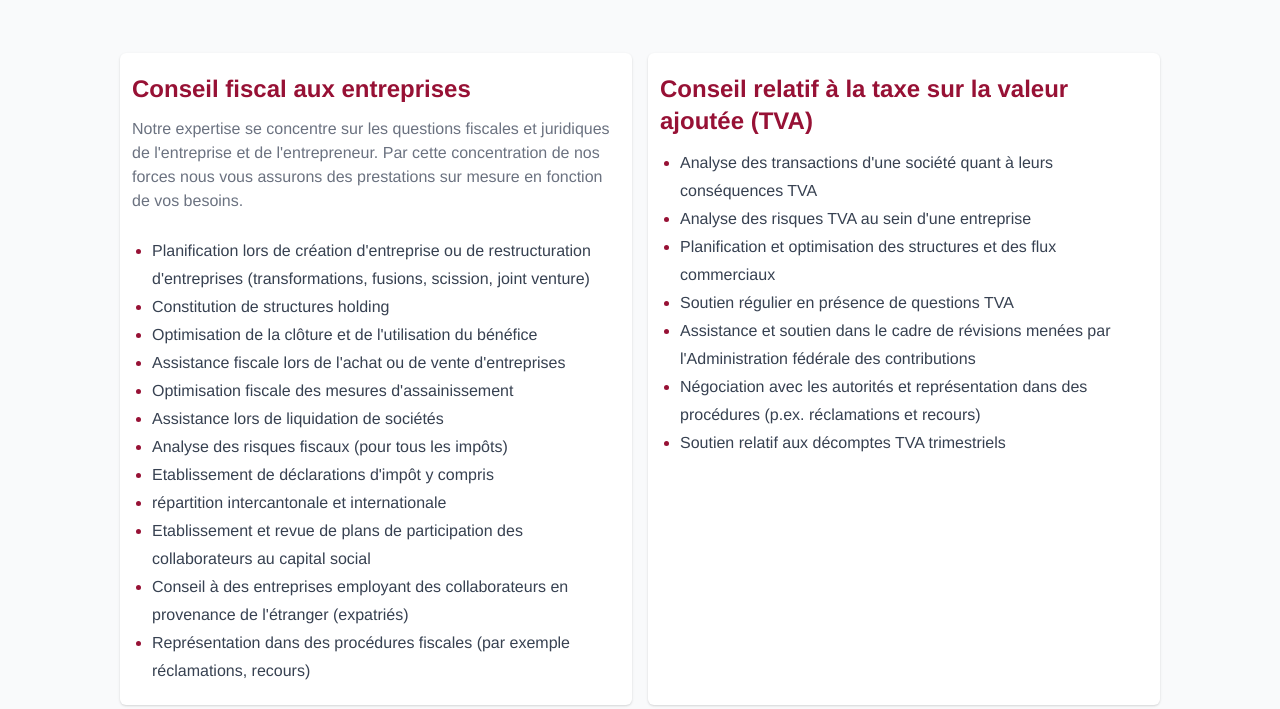
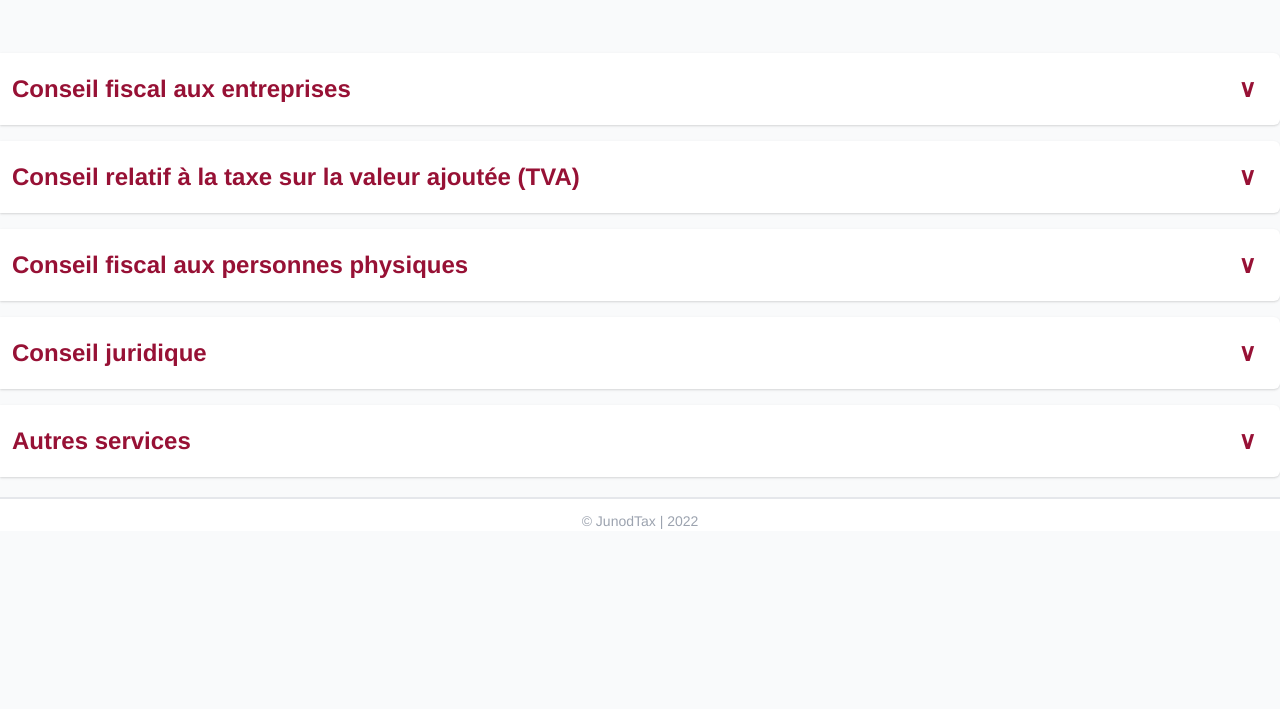
Before and after one commit to tomasluque/law-static, a plain HTML site: page private/prestations.html in a window 1280 px wide. Shown: the part 311-1020 px from the top of the page. After the commit the page ends 854 px from the top, so only its background shows below. Drawn offline with nearby package versions, Linux system fonts and the light colour scheme.

Commit message:
Update prestations page

```diff
--- a/private/prestations.html
+++ b/private/prestations.html
@@ -31,21 +31,20 @@
             <div class="container mx-auto my-12">
                 <h1 class="text-4xl custom-title-font font-bold">Nos prestations</h1>
             </div>
-            <div class="container mx-auto">
-                <div class="flex flex-wrap justify-center">
-                    <div class="m-2 w-2/5 rounded-md bg-white flex justify-center shadow">
-                        <div class="flex flex-col auto-rows-max px-3 py-5">
-                            <h1 class="text-2xl font-bold main-color-text mb-3">Conseil fiscal aux entreprises</h1>
-                            <div class="flex-1">
-                                <p class="text-gray-500 mb-6">
+            <div class="container flex flex-col justify-center items-center mx-auto">
+                <div class="m-2 w-full rounded-r-md bg-white flex shadow">
+                    <div class="w-full flex flex-col auto-rows-max px-3 py-5 accordion">
+                        <h1 class="text-2xl font-bold main-color-text">Conseil fiscal aux entreprises <span class="arrow float-right mr-3">∨</span></h1>
+                        <div class="flex-1 panel">
+                            <p class="text-gray-500 px-3 py-5">
                                 Notre expertise se concentre sur les questions fiscales et juridiques de l'entreprise et de l'entrepreneur. Par cette
                                 concentration de nos forces nous vous assurons des prestations sur mesure en fonction de vos besoins.
                             </p>
-                                <ol class="list-disc pl-5 main-color-text leading-7">
+                            <ol class="list-disc pl-6 pb-3 main-color-text leading-7">
                                 <li>
                                     <span class="main-color-text-black"
-                                            >Planification lors de création d'entreprise ou de restructuration d'entreprises (transformations, fusions,
-                                            scission, joint venture)
+                                        >Planification lors de création d'entreprise ou de restructuration d'entreprises (transformations, fusions, scission,
+                                        joint venture)
                                     </span>
                                 </li>
                                 <li>
@@ -83,19 +82,19 @@
                                     </span>
                                 </li>
                                 <li>
-                                        <span class="main-color-text-black"
-                                            >Représentation dans des procédures fiscales (par exemple réclamations, recours)
-                                        </span>
+                                    <span class="main-color-text-black">Représentation dans des procédures fiscales (par exemple réclamations, recours) </span>
                                 </li>
                             </ol>
                         </div>
                     </div>
                 </div>
-                    <div class="m-2 w-2/5 rounded-md bg-white flex justify-center shadow">
-                        <div class="flex flex-col px-3 py-5">
-                            <h1 class="text-2xl font-bold main-color-text mb-3">Conseil relatif à la taxe sur la valeur ajoutée (TVA)</h1>
-                            <div class="flex-1">
-                                <ol class="list-disc pl-5 main-color-text leading-7">
+                <div class="m-2 w-full rounded-r-md bg-white flex shadow">
+                    <div class="w-full flex flex-col auto-rows-max px-3 py-5 accordion">
+                        <h1 class="text-2xl font-bold main-color-text">
+                            Conseil relatif à la taxe sur la valeur ajoutée (TVA)<span class="arrow float-right mr-3">∨</span>
+                        </h1>
+                        <div class="flex-1 panel">
+                            <ol class="list-disc pl-6 pb-3 main-color-text leading-7">
                                 <li>
                                     <span class="main-color-text-black">Analyse des transactions d'une société quant à leurs conséquences TVA </span>
                                 </li>
@@ -125,13 +124,12 @@
                         </div>
                     </div>
                 </div>
-                </div>
-                <div class="flex flex-wrap justify-center mt-3">
-                    <div class="m-2 w-2/5 rounded-md bg-white flex justify-center shadow">
-                        <div class="flex flex-col auto-rows-max px-3 py-5">
-                            <h1 class="text-2xl font-bold main-color-text mb-3">Conseil fiscal aux personnes physiques</h1>
-                            <div class="flex-1">
-                                <ol class="list-disc pl-5 main-color-text leading-7">
+
+                <div class="m-2 w-full rounded-r-md bg-white flex shadow">
+                    <div class="w-full flex flex-col auto-rows-max px-3 py-5 accordion">
+                        <h1 class="text-2xl font-bold main-color-text">Conseil fiscal aux personnes physiques<span class="arrow float-right mr-3">∨</span></h1>
+                        <div class="flex-1 panel">
+                            <ol class="list-disc pl-6 pb-3 main-color-text leading-7">
                                 <li>
                                     <span class="main-color-text-black"
                                         >Revue et optimisation de la situation fiscale et de la prévoyance professionnelle
@@ -155,19 +153,17 @@
                                     >
                                 </li>
                                 <li>
-                                        <span class="main-color-text-black"
-                                            >Représentation dans des procédures fiscales (par exemple réclamations, recours)</span
-                                        >
+                                    <span class="main-color-text-black">Représentation dans des procédures fiscales (par exemple réclamations, recours)</span>
                                 </li>
                             </ol>
                         </div>
                     </div>
                 </div>
-                    <div class="m-2 w-2/5 rounded-md bg-white flex justify-center shadow">
-                        <div class="flex flex-col px-3 py-5">
-                            <h1 class="text-2xl font-bold main-color-text mb-3">Conseil juridique</h1>
-                            <div class="flex-1">
-                                <ol class="list-disc pl-5 main-color-text leading-7">
+                <div class="m-2 w-full rounded-r-md bg-white flex shadow">
+                    <div class="w-full flex flex-col auto-rows-max px-3 py-5 accordion">
+                        <h1 class="text-2xl font-bold main-color-text">Conseil juridique<span class="arrow float-right mr-3">∨</span></h1>
+                        <div class="flex-1 panel">
+                            <ol class="list-disc pl-6 pb-3 main-color-text leading-7">
                                 <li>
                                     <span class="main-color-text-black"
                                         >Droit des sociétés, en particulier sociétés anonymes et sociétés à responsabilité limitée</span
@@ -178,8 +174,8 @@
                                 </li>
                                 <li>
                                     <span class="main-color-text-black"
-                                            >Rédaction de contrats, en particulier relatifs aux restructurations (p.ex. transformations, fusions, scissions) et
-                                            aux successions (p.ex. structure holding, vente d'entreprises)</span
+                                        >Rédaction de contrats, en particulier relatifs aux restructurations (p.ex. transformations, fusions, scissions) et aux
+                                        successions (p.ex. structure holding, vente d'entreprises)</span
                                     >
                                 </li>
                                 <li>
@@ -192,30 +188,27 @@
                         </div>
                     </div>
                 </div>
-                </div>
-                <div class="flex flex-wrap justify-center mt-3">
-                    <div class="m-2 w-2/5 rounded-md bg-white flex justify-center shadow">
-                        <div class="flex flex-col auto-rows-max px-3 py-5">
-                            <h1 class="text-2xl font-bold main-color-text mb-3">Autres services</h1>
-                            <div class="flex-1">
+
+                <div class="m-2 w-full rounded-r-md bg-white flex shadow">
+                    <div class="w-full flex flex-col auto-rows-max px-3 py-5 accordion">
+                        <h1 class="text-2xl font-bold main-color-text">Autres services<span class="arrow float-right mr-3">∨</span></h1>
+                        <div class="flex-1 panel">
                             <p class="text-gray-500 mb-6">
-                                    Autres prestations dans le domaine de la propriété intellectuelle (PI, en collaboration avec un cabinet externe de
-                                    conseillers en brevets et marques)
+                                Autres prestations dans le domaine de la propriété intellectuelle (PI, en collaboration avec un cabinet externe de conseillers
+                                en brevets et marques)
                             </p>
-                                <ol class="list-disc pl-5 main-color-text leading-7">
+                            <ol class="list-disc pl-6 pb-3 main-color-text leading-7">
                                 <li>
                                     <span class="main-color-text-black">Recherches (un droit existe-t-il déjà dans ce domaine?) </span>
                                 </li>
                                 <li>
                                     <span class="main-color-text-black"
-                                            >Effet de protection (envoi de demandes d’enregistrement, représentation devant les autorités, assistance dans le
-                                            cadre de procédures)
+                                        >Effet de protection (envoi de demandes d’enregistrement, représentation devant les autorités, assistance dans le cadre
+                                        de procédures)
                                     </span>
                                 </li>
                                 <li>
-                                        <span class="main-color-text-black"
-                                            >Gestion de conflits (faire valoir ses droits, protection face à des violations)
-                                        </span>
+                                    <span class="main-color-text-black">Gestion de conflits (faire valoir ses droits, protection face à des violations) </span>
                                 </li>
                                 <li>
                                     <span class="main-color-text-black">Gestion de portefeuilles PI (gestion de droit de la PI, prolongations)</span>
@@ -227,10 +220,6 @@
                         </div>
                     </div>
                 </div>
-                    <div class="m-2 w-2/5 justify-center">
-                        <div class="flex flex-col auto-rows-max px-3 py-5"></div>
-                    </div>
-                </div>
             </div>
         </main>
         <footer class="bg-white border-t-2">
@@ -238,5 +227,28 @@
                 <div class="text-gray-400 my-3 text-sm">© JunodTax | 2022</div>
             </div>
         </footer>
+        <script>
+            let accordion = document.getElementsByClassName("accordion");
+            for (let elem of accordion) {
+                elem.addEventListener("click", function () {
+                    this.parentElement.classList.toggle("border-l-2");
+                    this.parentElement.classList.toggle("main-color-border-all");
+
+                    let arrow = this.querySelector(".arrow");
+                    if (arrow.innerHTML == "∧") {
+                        arrow.innerHTML = "∨";
+                    } else {
+                        arrow.innerHTML = "∧";
+                    }
+
+                    let panel = this.querySelector(".panel");
+                    if (panel.style.maxHeight) {
+                        panel.style.maxHeight = null;
+                    } else {
+                        panel.style.maxHeight = panel.scrollHeight + "px";
+                    }
+                });
+            }
+        </script>
     </body>
 </html>
--- a/style.css
+++ b/style.css
@@ -37,3 +37,13 @@ body {
 .main-color-hover:hover {
     color: #971135;
 }
+.accordion {
+    cursor: pointer;
+    transition: 0.4s;
+}
+
+.panel {
+    max-height: 0;
+    overflow: hidden;
+    transition: max-height 0.2s ease-out;
+}
```
Lines whose indentation alone changed are shown as unchanged.
